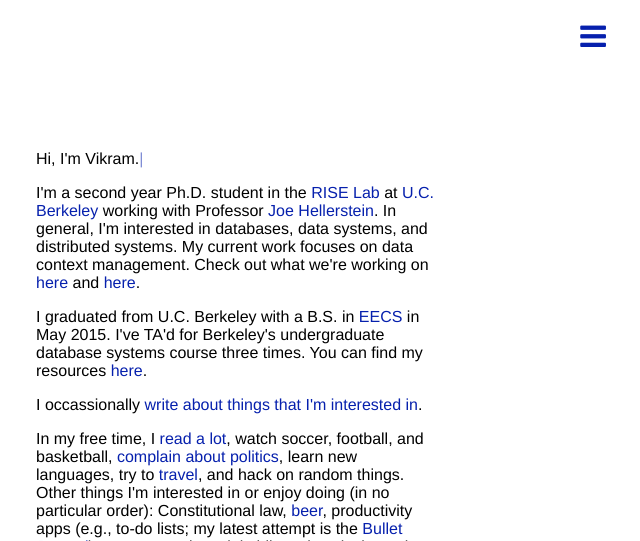
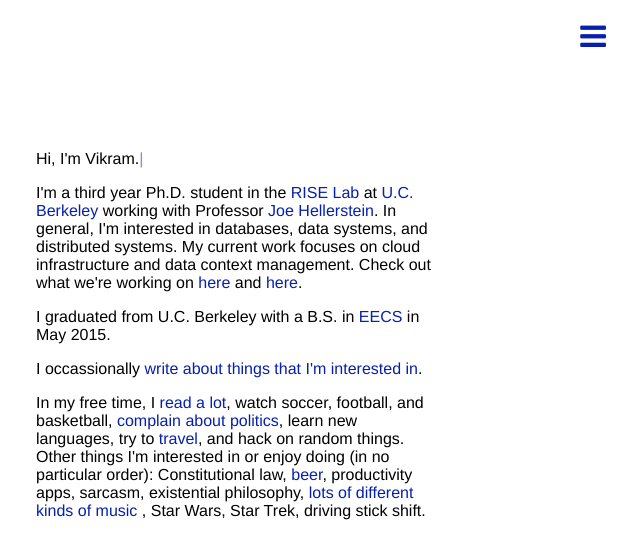
Before and after one commit to viksree/viksree.github.io, a plain HTML site: page index.html in a window 1280 px wide. Shown: the top 541 px of the page, without its empty margins (404-1044 px from the left). Drawn offline with nearby package versions, Linux system fonts and the light colour scheme; a web font is replaced by a local one.

Commit message:
periodic update

```diff
--- a/index.html
+++ b/index.html
@@ -54,15 +54,17 @@
             <span class="title"></span>
 
             <p>
-                I'm a second year Ph.D. student in the <a href="http://rise.cs.berkeley.edu">RISE Lab</a> at <a href="http;//berkeley.edu">U.C. Berkeley</a>
+                I'm a third year Ph.D. student in the <a href="http://rise.cs.berkeley.edu">RISE Lab</a> at <a href="http;//berkeley.edu">U.C. Berkeley</a>
                 working with Professor <a href="http://db.cs.berkeley.edu/jmh/">Joe Hellerstein</a>.
-                In general, I'm interested in databases, data systems, and distributed systems. My current work focuses on data context management.
-                Check out what we're working on <a href="http://www.ground-context.org">here</a> and <a href="http://github.com/ground-context">here</a>.
+                In general, I'm interested in databases, data systems, and distributed systems.
+                My current work focuses on cloud infrastructure and data context management.
+                Check out what we're working on <a href="https://www.github.com/fluent-project/fluent">here</a> and <a href="http://github.com/ground-context">here</a>.
             </p>
 
             <p>
-                I graduated from U.C. Berkeley with a B.S. in <a href="http://eecs.berkeley.edu">EECS</a> in May 2015. I've TA'd for Berkeley's undergraduate
-                database systems course three times. You can find my resources <a href="https://github.com/vsreekanti/cs186">here</a>.
+                I graduated from U.C. Berkeley with a B.S. in <a href="http://eecs.berkeley.edu">EECS</a> in May 2015.
+                <!---I've TA'd for Berkeley's undergraduate
+                  database systems course three times. You can find my resources <a href="https://github.com/vsreekanti/cs186">here</a>. -->
             </p>
 
             <p>
@@ -71,11 +73,11 @@
 
             <p>
                 In my free time, I <a href="http://goodreads.com/vikrams">read a lot</a>, watch soccer, football, and basketball, <a href="http://twitter.com/vsreekanti">complain about politics</a>,
-                learn new languages, try to <a href="travel">travel</a>, and hack on random things. Other things I'm interested in or enjoy doing (in no particular order): Constitutional law,
-                <a href="http://www.untappd.com/user/vikrams">beer</a>, productivity apps (e.g., to-do lists; my latest attempt is the
-                <a href="http://bulletjournal.com/">Bullet Journal</a>),
-                sarcasm, existential philosophy, playing guitar, <a href="http://open.spotify.com/user/viksree">lots of different kinds of music </a>,
-                Star Wars, Star Trek, driving stick shift, trying new food, running, watching TV.
+                learn new languages, try to <a href="travel">travel</a>, and hack on random things.
+                Other things I'm interested in or enjoy doing (in no particular order): Constitutional law,
+                <a href="http://www.untappd.com/user/vikrams">beer</a>, productivity apps,
+                sarcasm, existential philosophy, <a href="http://open.spotify.com/user/viksree">lots of different kinds of music </a>,
+                Star Wars, Star Trek, driving stick shift.
             </p>
         </div>
 
```
